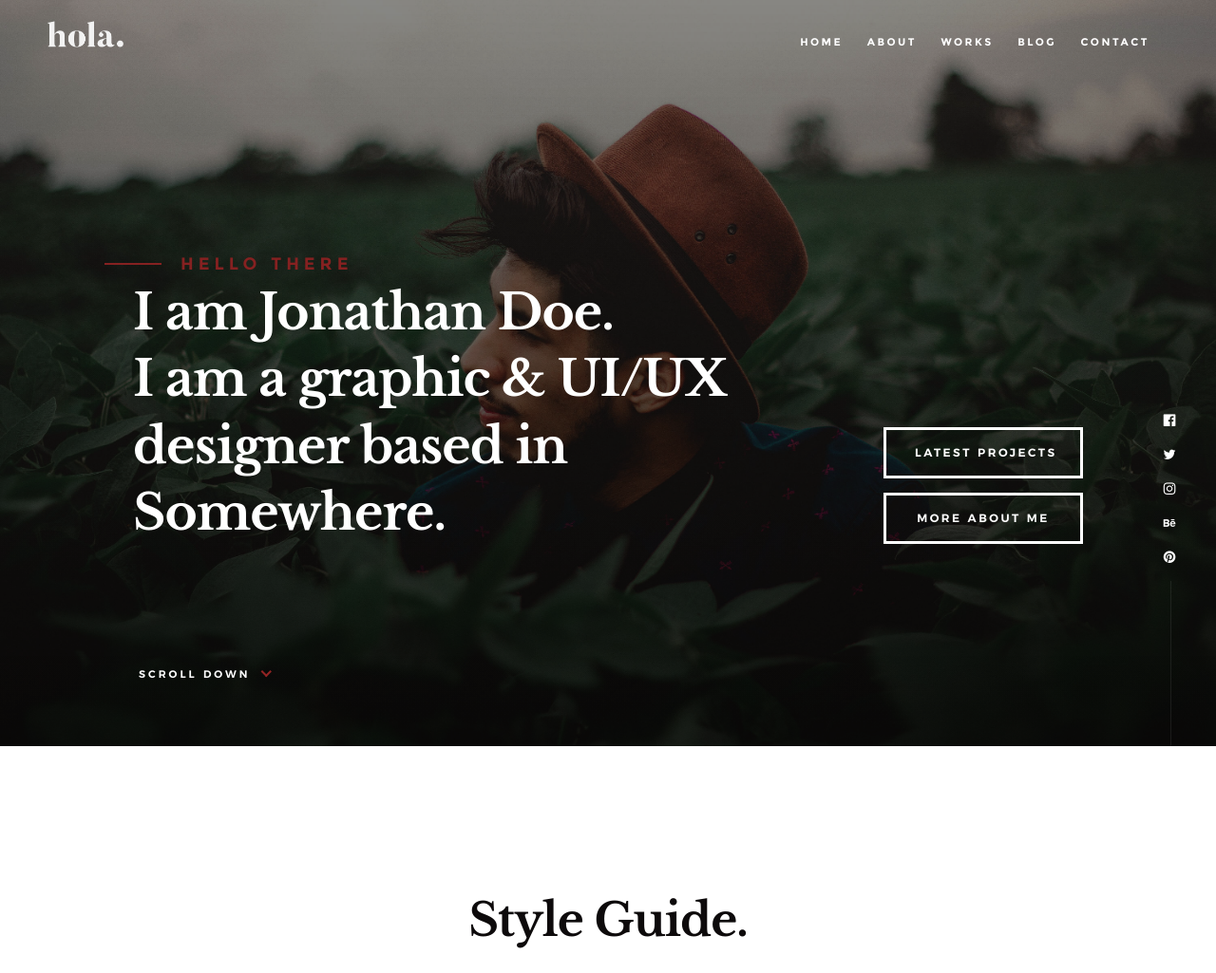
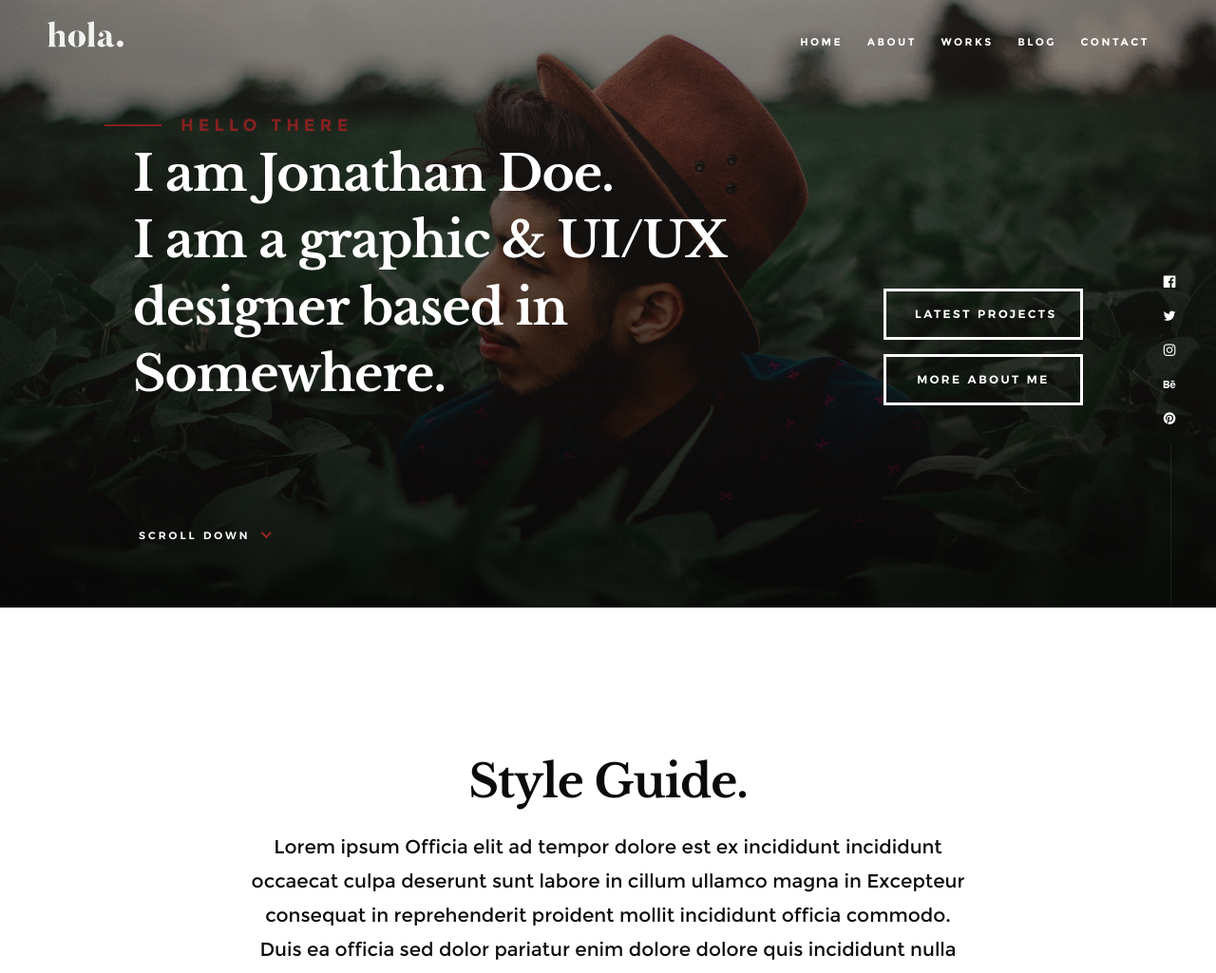
Before and after one commit to Rikesh-Patel/Resume, a PHP site: page /styles.html in a window 1280 px wide. Shown: the top 1025 px of the page at 95% size. Run offline with PHP 8.4, Linux system fonts and the light colour scheme.

Commit message:
Initial Commit

```diff
--- a/css/main.css
+++ b/css/main.css
@@ -1725,7 +1725,7 @@ button::-moz-focus-inner, input::-moz-focus-inner {
 .s-home {
     width: 100%;
     height: 80%;
-    min-height: 786px;
+    min-height: 286px;
     background-color: transparent;
     position: relative;
     display: table;
```
